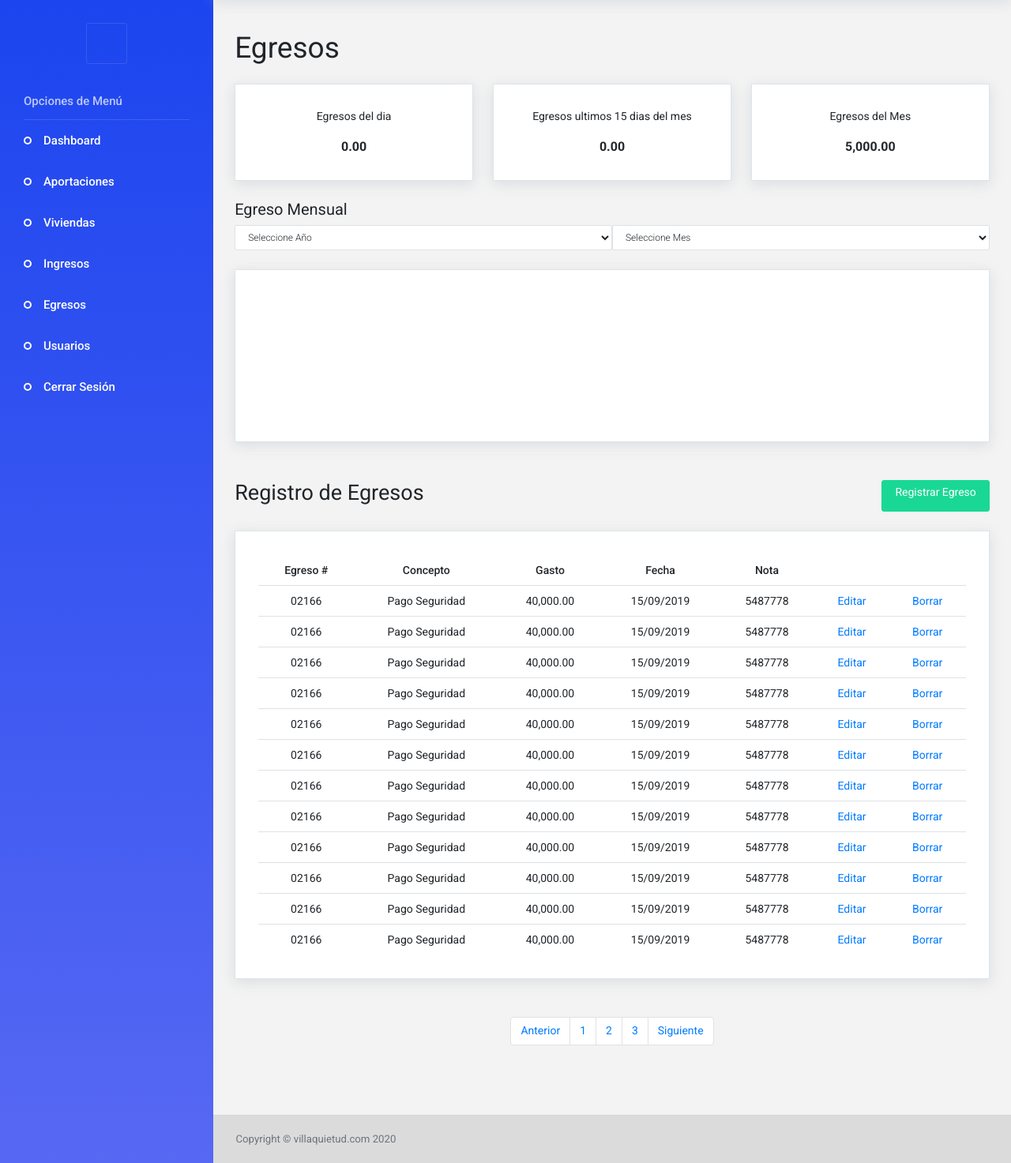
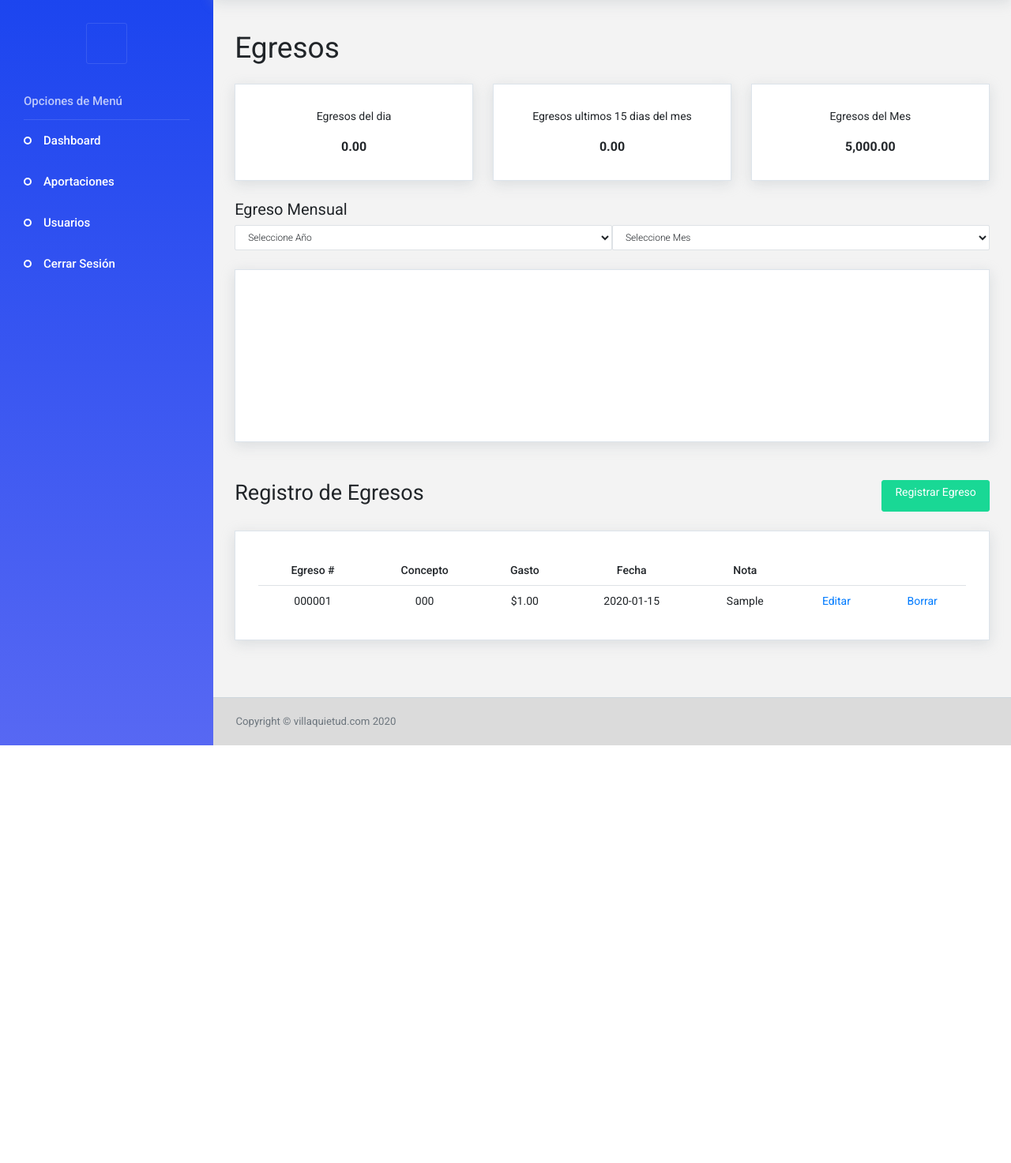
Before and after one commit to vctrmex/casas, a CodeIgniter app: page /vq/index.php/egreso/index in a window 1280 px wide. Shown: the part 64-1537 px from the top of the page at 79% size. After the commit the page ends 1008 px from the top, so only its background shows below. Run offline with CodeIgniter, Linux system fonts and the light colour scheme; tables that the repository leaves empty hold one stand-in row (values such as "Sample post"); a map, chart or similar area stays blank; some libraries are stand-ins or nearby versions.

Commit message:
Modulos Finales Listos

```diff
--- a/application/controllers/Egreso.php
+++ b/application/controllers/Egreso.php
@@ -33,6 +33,7 @@ class Egreso extends CI_Controller
         $data['title'] = 'Villa Quietud';
         $data['egreso_al_dia'] = $this->Estadisticas_model->getEgresosDelDiaActual();
         $data['egreso_15_dias'] = $this->Estadisticas_model->getEgresosUltimos15Dias();
+        $data['egresos'] = $this->Aportacion_model->getEgresosActivos();
         $this->template->load('homeDashboard', 'administrador/egresosView', $data);
     }
 
@@ -71,6 +72,22 @@ class Egreso extends CI_Controller
             throw new Exception('Egresos Controller : Error in add function - ' . $ex);
         }
     }
+
+    public function eliminarEgreso($id_egreso)
+    {
+        if($this->Aportacion_model->cambiarAEliminadoEgreso($id_egreso)){
+            $this->session->set_flashdata('alert_msg', '<div class="alert alert-success text-center">Egreso Eliminado</div>');
+            redirect('Egreso');
+        }else{
+            $this->session->set_flashdata('alert_msg', '<div class="alert alert-danger text-center">Egreso No Eliminado</div>');
+            redirect('Egreso');
+        }
+    }
+
+    public function solicitarEstadisticasEgreso()
+    {
+      echo json_encode($this->Estadisticas_model->traerEgresosPorParametros($this->input->post("anio"),$this->input->post("mes")));
+    }
 }
 
 /* End of file Egreso.php */
--- a/application/models/Aportacion_model.php
+++ b/application/models/Aportacion_model.php
@@ -150,6 +150,20 @@ class Aportacion_model extends CI_Model
         return $this->db->insert('egresos', $data);
     }
 
+    public function getEgresosActivos()
+    {
+        return $this->db->get_where('egresos', array('status_egreso' => 1))->result_array();
+    }
+
+    public function cambiarAEliminadoEgreso($id_egreso)
+    {
+        $data = array(
+            'status_egreso' => 2
+        );
+        $this->db->where('id_egreso', $id_egreso);
+        return $this->db->update('egresos', $data);
+    }
+
     // ------------------------------------------------------------------------
 
 }
--- a/application/models/Estadisticas_model.php
+++ b/application/models/Estadisticas_model.php
@@ -33,7 +33,7 @@ class Estadisticas_model extends CI_Model
 
     public function getEgresosDelDiaActual()
     {
-        $sql = $this->db->query("SELECT SUM(cantidad_egreso) as 'total_en_el_dia' FROM `egresos` WHERE fecha_egreso >= '" . date('Y-m-d') . " 00:00:00'");
+        $sql = $this->db->query("SELECT SUM(cantidad_egreso) as 'total_en_el_dia' FROM `egresos` WHERE fecha_egreso >= '" . date('Y-m-d') . " 00:00:00' AND status_egreso = 1");
         $ret = $sql->row();
         return $ret->total_en_el_dia;
     }
@@ -49,7 +49,7 @@ class Estadisticas_model extends CI_Model
     public function getEgresosUltimos15Dias()
     {
         $fecha_hace_15_dias = date("Y-m-d", strtotime(date('Y-m-d') . "- 15 days"));
-        $sql = $this->db->query("SELECT SUM(cantidad_egreso) as 'total_en_el_dia' FROM `egresos` WHERE fecha_egreso >= '" . $fecha_hace_15_dias . " 00:00:00'");
+        $sql = $this->db->query("SELECT SUM(cantidad_egreso) as 'total_en_el_dia' FROM `egresos` WHERE fecha_egreso >= '" . $fecha_hace_15_dias . " 00:00:00' AND status_egreso = 1");
         $ret = $sql->row();
         return $ret->total_en_el_dia;
     }
@@ -118,7 +118,17 @@ class Estadisticas_model extends CI_Model
             $query = $this->db->query($sql);
             return $query->result_array();
         }
+    }
 
+    public function traerEgresosPorParametros($anio, $mes)
+    {
+        $sql = "SELECT * FROM `egresos` WHERE MONTH(fecha_egreso) = $mes and YEAR(fecha_egreso) = $anio AND status_egreso = 1";
+        if($anio == 'Seleccione Año' || $mes == 'Seleccione Mes'){
+            return null;
+        }else{
+            $query = $this->db->query($sql);
+            return $query->result_array();
+        }
     }
 
     // ------------------------------------------------------------------------
--- a/application/views/administrador/egresosView.php
+++ b/application/views/administrador/egresosView.php
@@ -42,7 +42,7 @@
 	<div class="col-12">
 		<h4>Egreso Mensual</h4>
 		<div class="d-flex">
-			<select class="form-control me-3" aria-label="Default select example">
+			<select id="select_anio" class="form-control me-3" aria-label="Default select example">
 				<option selected>Seleccione Año</option>
 				<option value="2021">2021</option>
 				<option value="2020">2020</option>
@@ -50,7 +50,7 @@
 				<option value="2018">2018</option>
 				<option value="2017">2017</option>
 			</select>
-			<select class="form-control" aria-label="Default select example">
+			<select id="select_mes" class="form-control" aria-label="Default select example">
 				<option selected>Seleccione Mes</option>
 				<option value="1">Enero</option>
 				<option value="2">Febrero</option>
@@ -102,122 +102,192 @@
 						</tr>
 					</thead>
 					<tbody>
+					<?php foreach ($egresos as $egreso) { ?>
 						<tr>
-							<td class="numeral">02166</td>
-							<td>Pago Seguridad</td>
-							<td class="moneda">40,000.00</td>
-							<td>15/09/2019</td>
-							<td>5487778</td>
-							<td><a href="editar-egreso.html"><i data-feather="edit"></i> Editar</a></td>
-							<td><a href="#"><i data-feather="trash"></i> Borrar</a></td>
+							<td class="numeral"><?php echo sprintf('%06d', $egreso['id_egreso']); ?></td>
+							<td><?php echo $egreso['concepto_egreso']; ?></td>
+							<td class="moneda">$<?php echo number_format($egreso['cantidad_egreso'],2); ?></td>
+							<td><?php echo $egreso['fecha_egreso']; ?></td>
+							<td><?php echo $egreso['nota_egreso']; ?></td>
+							<td><a href="<?php echo base_url('Egreso/editarEgreso/').$egreso['id_egreso'] ?>"><i data-feather="edit"></i> Editar</a></td>
+							<td><a href="<?php echo base_url('Egreso/eliminarEgreso/').$egreso['id_egreso'] ?>"><i data-feather="trash"></i> Borrar</a></td>
 						</tr>
-						<tr>
-							<td class="numeral">02166</td>
-							<td>Pago Seguridad</td>
-							<td class="moneda">40,000.00</td>
-							<td>15/09/2019</td>
-							<td>5487778</td>
-							<td><a href="editar-egreso.html"><i data-feather="edit"></i> Editar</a></td>
-							<td><a href="#"><i data-feather="trash"></i> Borrar</a></td>
-						</tr>
-						<tr>
-							<td class="numeral">02166</td>
-							<td>Pago Seguridad</td>
-							<td class="moneda">40,000.00</td>
-							<td>15/09/2019</td>
-							<td>5487778</td>
-							<td><a href="editar-egreso.html"><i data-feather="edit"></i> Editar</a></td>
-							<td><a href="#"><i data-feather="trash"></i> Borrar</a></td>
-						</tr>
-						<tr>
-							<td class="numeral">02166</td>
-							<td>Pago Seguridad</td>
-							<td class="moneda">40,000.00</td>
-							<td>15/09/2019</td>
-							<td>5487778</td>
-							<td><a href="editar-egreso.html"><i data-feather="edit"></i> Editar</a></td>
-							<td><a href="#"><i data-feather="trash"></i> Borrar</a></td>
-						</tr>
-						<tr>
-							<td class="numeral">02166</td>
-							<td>Pago Seguridad</td>
-							<td class="moneda">40,000.00</td>
-							<td>15/09/2019</td>
-							<td>5487778</td>
-							<td><a href="editar-egreso.html"><i data-feather="edit"></i> Editar</a></td>
-							<td><a href="#"><i data-feather="trash"></i> Borrar</a></td>
-						</tr>
-						<tr>
-							<td class="numeral">02166</td>
-							<td>Pago Seguridad</td>
-							<td class="moneda">40,000.00</td>
-							<td>15/09/2019</td>
-							<td>5487778</td>
-							<td><a href="editar-egreso.html"><i data-feather="edit"></i> Editar</a></td>
-							<td><a href="#"><i data-feather="trash"></i> Borrar</a></td>
-						</tr>
-						<tr>
-							<td class="numeral">02166</td>
-							<td>Pago Seguridad</td>
-							<td class="moneda">40,000.00</td>
-							<td>15/09/2019</td>
-							<td>5487778</td>
-							<td><a href="editar-egreso.html"><i data-feather="edit"></i> Editar</a></td>
-							<td><a href="#"><i data-feather="trash"></i> Borrar</a></td>
-						</tr>
-						<tr>
-							<td class="numeral">02166</td>
-							<td>Pago Seguridad</td>
-							<td class="moneda">40,000.00</td>
-							<td>15/09/2019</td>
-							<td>5487778</td>
-							<td><a href="editar-egreso.html"><i data-feather="edit"></i> Editar</a></td>
-							<td><a href="#"><i data-feather="trash"></i> Borrar</a></td>
-						</tr>
-						<tr>
-							<td class="numeral">02166</td>
-							<td>Pago Seguridad</td>
-							<td class="moneda">40,000.00</td>
-							<td>15/09/2019</td>
-							<td>5487778</td>
-							<td><a href="editar-egreso.html"><i data-feather="edit"></i> Editar</a></td>
-							<td><a href="#"><i data-feather="trash"></i> Borrar</a></td>
-						</tr>
-						<tr>
-							<td class="numeral">02166</td>
-							<td>Pago Seguridad</td>
-							<td class="moneda">40,000.00</td>
-							<td>15/09/2019</td>
-							<td>5487778</td>
-							<td><a href="editar-egreso.html"><i data-feather="edit"></i> Editar</a></td>
-							<td><a href="#"><i data-feather="trash"></i> Borrar</a></td>
-						</tr>
-						<tr>
-							<td class="numeral">02166</td>
-							<td>Pago Seguridad</td>
-							<td class="moneda">40,000.00</td>
-							<td>15/09/2019</td>
-							<td>5487778</td>
-							<td><a href="editar-egreso.html"><i data-feather="edit"></i> Editar</a></td>
-							<td><a href="#"><i data-feather="trash"></i> Borrar</a></td>
-						</tr>
-						<tr>
-							<td class="numeral">02166</td>
-							<td>Pago Seguridad</td>
-							<td class="moneda">40,000.00</td>
-							<td>15/09/2019</td>
-							<td>5487778</td>
-							<td><a href="editar-egreso.html"><i data-feather="edit"></i> Editar</a></td>
-							<td><a href="#"><i data-feather="trash"></i> Borrar</a></td>
-						</tr>
+					<?php } ?>
 					</tbody>
 				</table>
 			</div>
 		</div>
 	</div>
 </div>
+<script src="https://ajax.googleapis.com/ajax/libs/jquery/3.2.1/jquery.min.js"></script>
+<script type='text/javascript'>
 
-<!--Pagination-->
+	$('#select_anio').change(function(){
+    var sanio = $('#select_anio').val();
+	var smes = $('#select_mes').val();
+    $.ajax({
+     url:'<?=base_url()?>Egreso/solicitarEstadisticasEgreso',
+     method: 'post',
+     data: {anio: sanio, mes: smes},
+     dataType: 'json',
+     success: function(response){
+
+	   console.log(response);
+
+	   if(response != null){
+		   procesarDatos(response);
+	   }
+     }
+   });
+  });
+
+  $('#select_mes').change(function(){
+    var sanio = $('#select_anio').val();
+	var smes = $('#select_mes').val();
+    $.ajax({
+     url:'<?=base_url()?>Egreso/solicitarEstadisticasEgreso',
+     method: 'post',
+     data: {anio: sanio, mes: smes},
+     dataType: 'json',
+     success: function(response){
+
+	   console.log(response);
+	   if(response != null){
+		   procesarDatos(response);
+	   }
+     }
+   });
+  });
+ </script>
+
+ <script>
+
+ function procesarDatos(datosDeBD) {
+	 var copiaDeSeguridad = datosDeBD;
+	 var datosOficiales = datosDeBD;
+	 var labelsDeDias = '';
+	 var fechaDistinta = '';
+	 var valoresDeLabels = '';
+	 var sumaModular = 0;
+	 var otrosLabels = '';
+
+	 datosOficiales.forEach(function(elemento, indice, array) {
+
+    	console.log(elemento, indice);
+
+		var fechaAEvaluar = dejarUnicamenteFecha(elemento.fecha_egreso);
+		var fechaDespues = ((array.length - 1 === indice)? "0-0-0" : dejarUnicamenteFecha(array[indice+1].fecha_egreso));
+
+		if(fechaAEvaluar != fechaDistinta){
+			fechaDistinta = fechaAEvaluar;
+
+			labelsDeDias += fechaAEvaluar+",";
+			otrosLabels += "'"+fechaAEvaluar+"'"+",";
+		}
+	 })
+
+	 var copyLabelsDeDias = labelsDeDias;
+
+	 var lb = copyLabelsDeDias.split(',').filter(function(el) {return el.length != 0});
+
+	 lb.forEach(function(elemento, indice, array){
+		console.log(elemento, indice);
+
+		//var fechaDeLosLabels = dejarUnicamenteFecha(elemento.fecharegistro);
+
+		datosOficiales.forEach(function(element, index, arr) {
+			var fechaDeLaEvaluacion = dejarUnicamenteFecha(element.fecha_egreso);
+
+			if(fechaDeLaEvaluacion == elemento){
+				sumaModular += parseInt(element.cantidad_egreso, 10);
+			}
+		})
+
+		valoresDeLabels+= sumaModular+',';
+		sumaModular = 0;
+
+	 })
+
+	 //console.log(labelsDeDias);
+	 //console.log(valoresDeLabels);
+
+	 cargarGraficoIngreso(labelsDeDias,valoresDeLabels);
+ }
+
+ function dejarUnicamenteFecha(textoFechaCompleta){
+
+	var fechaADevolver = '';
+	var fh = textoFechaCompleta.split('-');
+
+	fechaADevolver += fh[0]+'-';
+
+	fechaADevolver += fh[1]+'-';
+
+	var ultimaSeccion = fh[2].split(' ');
+
+	fechaADevolver += ultimaSeccion[0];
+
+	return fechaADevolver;
+ }
+
+ function cargarGraficoIngreso(labelss, valores) {
+	 /* chart.js chart examples */
+
+	 var nuevosLabels = labelss.split(',').filter(function(el) {return el.length != 0});
+	 var nuevosValores = valores.split(',').filter(function(el) {return el.length != 0});
+
+	 //console.log(nuevosLabels);
+
+	 //console.log(nuevosValores);
+
+// chart colors
+var colors = ['#007bff','#28a745','#333333','#c3e6cb','#dc3545','#6c757d'];
+
+/* large line chart */
+var chLine = document.getElementById("chLine");
+var chartData = {
+  labels: nuevosLabels,
+  datasets: [{
+    data: nuevosValores,
+    backgroundColor: 'transparent',
+    borderColor: colors[1],
+    borderWidth: 4,
+    pointBackgroundColor: colors[1]
+  },
+ /* Segunda linea de datos
+ {
+    data: [639, 465, 493, 478],
+    backgroundColor: colors[3],
+    borderColor: colors[1],
+    borderWidth: 4,
+    pointBackgroundColor: colors[1]
+  }*/
+]
+};
+
+if (chLine) {
+  new Chart(chLine, {
+  type: 'line',
+  data: chartData,
+  options: {
+    scales: {
+      yAxes: [{
+        ticks: {
+          beginAtZero: false
+        }
+      }]
+    },
+    legend: {
+      display: false
+    }
+  }
+  });
+}
+ }
+
+
+</script>
+<!--Pagination
 <div class="row mb-5">
 	<div class="col-12 d-flex justify-content-center align-items-center">
 		<nav aria-label="Page navigation example">
@@ -231,3 +301,4 @@
 		</nav>
 	</div>
 </div>
+-->
--- a/application/views/administrador/ingresosView.php
+++ b/application/views/administrador/ingresosView.php
@@ -185,7 +185,7 @@
 	</div>
 </div>
 
-	<!--Pagination-->
+	<!--Pagination
 	<div class="row mb-5">
 		<div class="col-12 d-flex justify-content-center align-items-center">
 			<nav aria-label="Page navigation example">
@@ -198,7 +198,7 @@
 				</ul>
 			</nav>
 		</div>
-	</div>
+	</div>-->
 
 </div>
 <script src="https://ajax.googleapis.com/ajax/libs/jquery/3.2.1/jquery.min.js"></script>
--- a/application/views/administrador/verViviendas.php
+++ b/application/views/administrador/verViviendas.php
@@ -1,12 +1,6 @@
 <div class="row">
 	<div class="col-12">
 		<h1>Viviendas</h1>
-	</div>
-</div>
-
-<div class="row mb-3">
-	<div class="col-12">
-        <button type="submit" class="btn btn-primary">Agregar Vivienda</button>
 	</div>
 </div>
 
--- a/application/views/template/homeDashboard.php
+++ b/application/views/template/homeDashboard.php
@@ -29,9 +29,9 @@
       <!-- partial:partials/_navbar.html -->
       <nav class="navbar default-layout col-lg-12 col-12 p-0 fixed-top d-flex flex-row">
         <div class="text-center navbar-brand-wrapper d-flex align-items-top justify-content-center">
-          <a class="navbar-brand brand-logo" href="index.html">
+          <a class="navbar-brand brand-logo" href="<?php echo base_url('Dashboard'); ?>">
             <h2><?php echo $title; ?></h2> </a>
-          <a class="navbar-brand brand-logo-mini" href="index.html">
+          <a class="navbar-brand brand-logo-mini" href="<?php echo base_url('Dashboard'); ?>">
             <h2><?php echo 'VQ'; ?></h2> </a>
         </div>
         <div class="navbar-menu-wrapper d-flex align-items-center">
@@ -91,6 +91,7 @@
               </a>
             </li>
 
+            <?php if($this->session->userdata('id_role') == 2){ ?>
             <li class="nav-item">
               <a class="nav-link" href="<?php echo base_url('Vivienda'); ?>">
                 <i class="menu-icon typcn typcn-th-large-outline"></i>
@@ -111,7 +112,7 @@
                 <span class="menu-title">Egresos</span>
               </a>
             </li>
-
+<?php } ?>
             <li class="nav-item">
               <a class="nav-link" href="<?php echo base_url('Usuario'); ?>">
                 <i class="menu-icon typcn typcn-user-outline"></i>
```
Also changed, not shown: application/controllers/Usuario.php (+40 -4 lines), application/models/Usuario_model.php (+7 -0 lines), application/views/administrador/agregarDireccion.php (added, +75 -0 lines), application/views/administrador/verUsuarios.php (+16 -1 lines).
